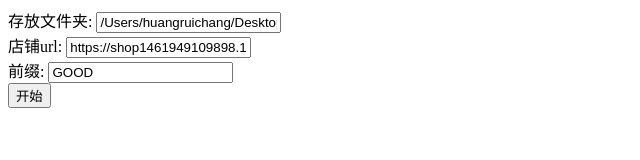
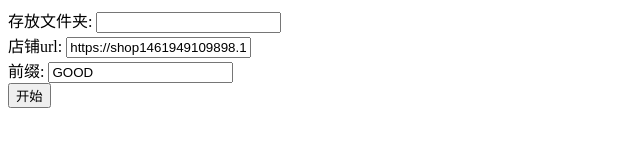
Before and after one commit to huangruichang/1688, an Electron app: page src/public/index.html in a window 800 px wide. Shown: the whole page, without its empty margins (0-640 px from the left). Drawn offline with Linux system fonts and the light colour scheme.

Commit message:
* remove default value in input tag which is now unnecessary forgot to remove it at the last commit :/

```diff
--- a/src/public/index.html
+++ b/src/public/index.html
@@ -21,7 +21,7 @@
   <!--</div>-->
   <!--<div>-->
     <label for="path">存放文件夹:</label>
-    <input type="text" name="path" value="/Users/huangruichang/Desktop/1688-result/hehe"/>
+    <input type="text" name="path" value=""/>
   </div>
   <div>
     <label for="url">店铺url:</label>
```
